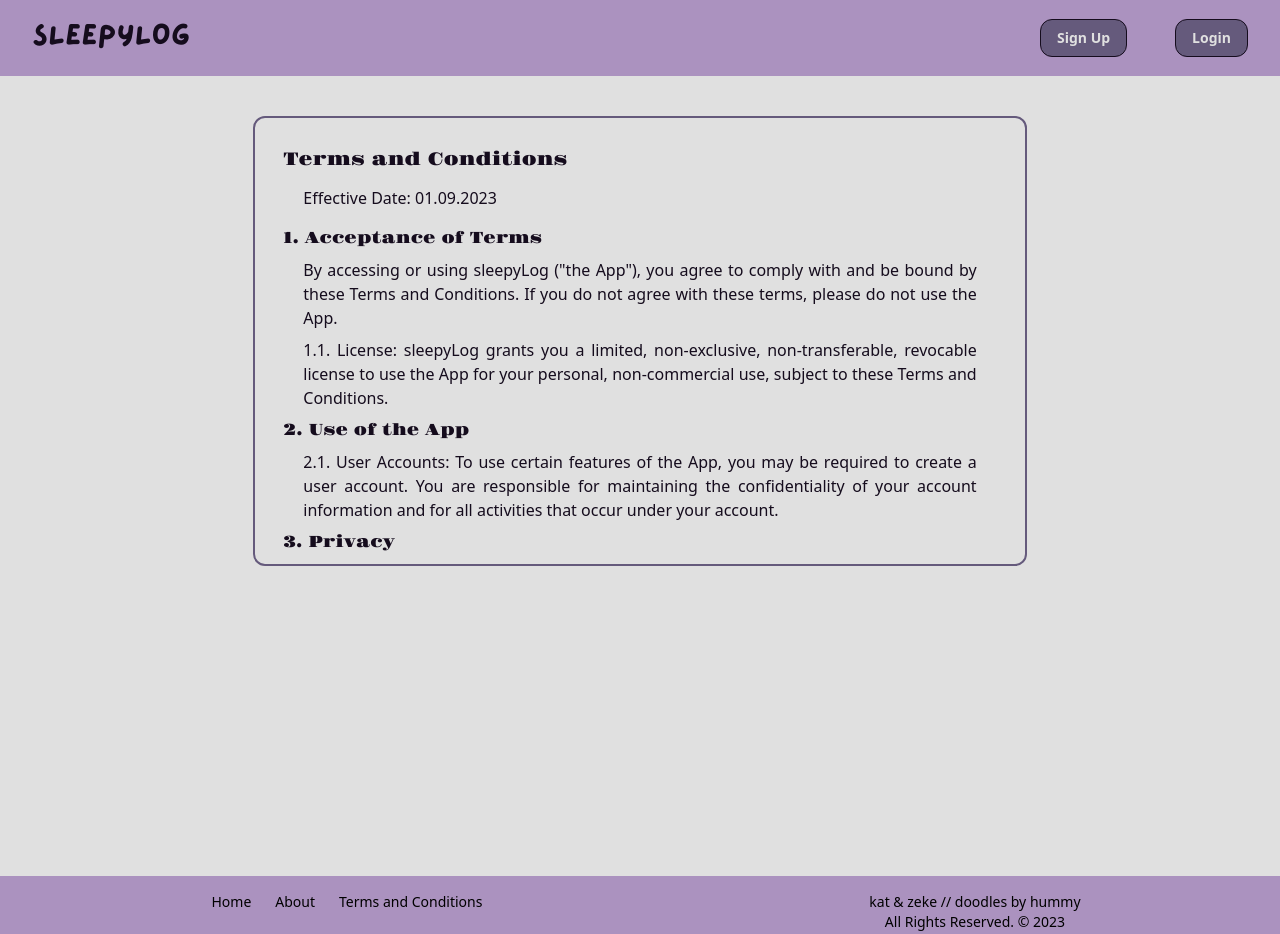
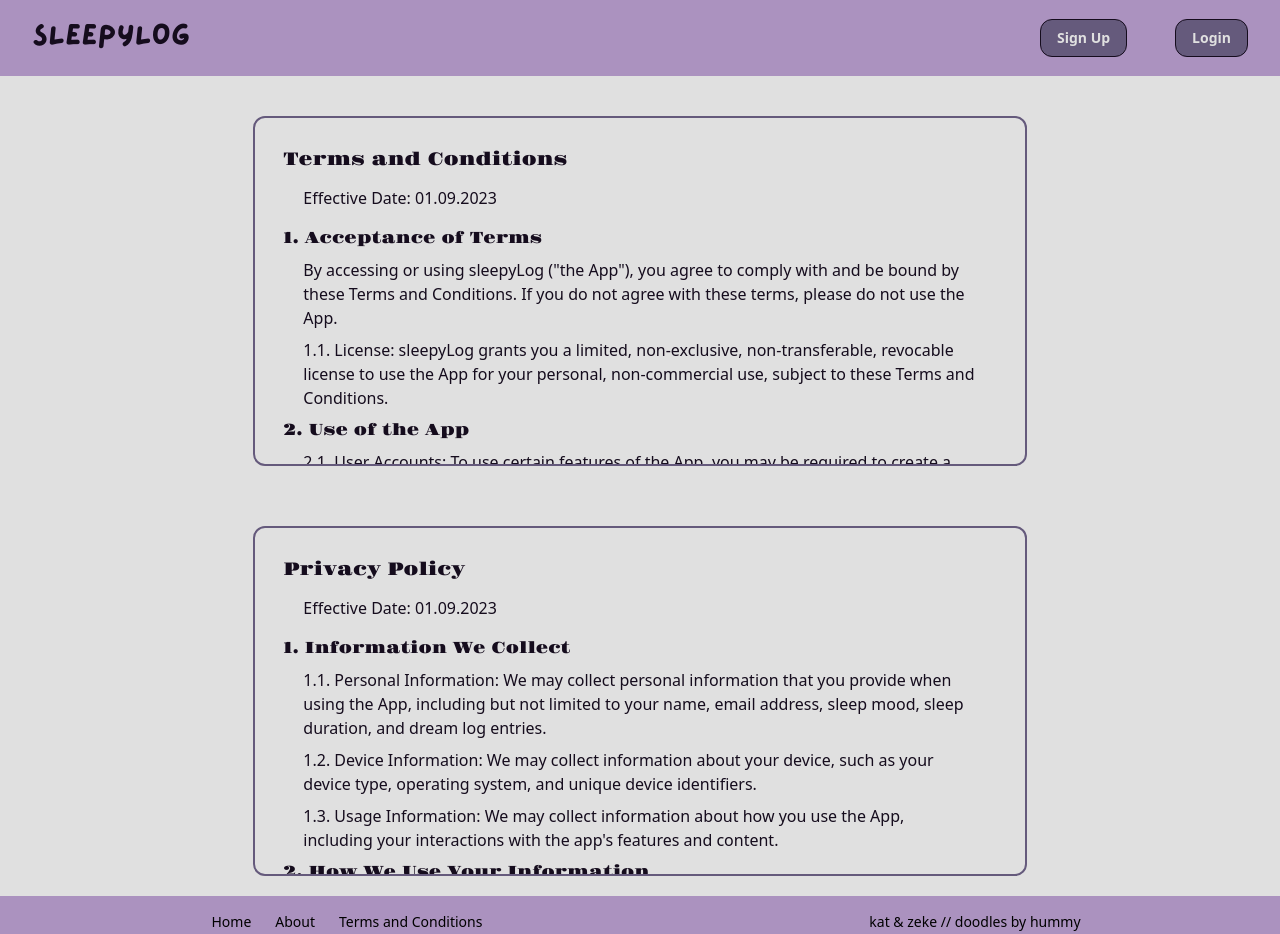
Before and after one commit to artem-ine/sleepylog, a React (Vite) app in the folder frontend/: page /terms-and-conditions in a window 1280 px wide. Shown: the top 934 px of the page. Built offline with nearby package versions, Linux system fonts and the light colour scheme.

Commit message:
privacy policy

```diff
--- a/frontend/src/pages/TermsConditions/index.jsx
+++ b/frontend/src/pages/TermsConditions/index.jsx
@@ -7,7 +7,7 @@ function TermsConditions() {
       <Navbar />
       <main className="bg-white dark:bg-black text-black dark:text-white flex flex-col items-center">
         <section className="mt-10 flex flex-col px-10 w-full lg:w-2/3">
-          <div className="flex flex-col border-2 mb-5 dark:border-primary border-secondary rounded-xl px-7 py-7 text-justify max-h-[450px] overflow-y-auto">
+          <div className="flex flex-col border-2 mb-5 dark:border-primary border-secondary rounded-xl px-7 py-7 max-h-[350px] overflow-y-auto">
             <h1 className="font-heading mb-3 text-lg">Terms and Conditions</h1>
             <p className="mb-4 px-5">Effective Date: 01.09.2023</p>
 
@@ -77,6 +77,80 @@ function TermsConditions() {
             </p>
           </div>
         </section>
+
+        <section className="mt-10 flex flex-col px-10 w-full lg:w-2/3">
+          <div className="flex flex-col border-2 mb-5 dark:border-primary border-secondary rounded-xl px-7 py-7 max-h-[350px] overflow-y-auto">
+            <h1 className="font-heading mb-3 text-lg">Privacy Policy</h1>
+            <p className="mb-4 px-5">Effective Date: 01.09.2023</p>
+
+            <h2 className="font-heading mb-2">1. Information We Collect</h2>
+            <p className="mb-2 px-5">
+              1.1. Personal Information: We may collect personal information that you provide when using the App, including but not limited to your name, email address, sleep mood, sleep duration, and dream log entries.
+            </p>
+            <p className="mb-2 px-5">
+              1.2. Device Information: We may collect information about your device, such as your device type, operating system, and unique device identifiers.
+            </p>
+            <p className="mb-2 px-5">
+              1.3. Usage Information: We may collect information about how you use the App, including your interactions with the app's features and content.
+            </p>
+
+            <h2 className="font-heading mb-2">2. How We Use Your Information</h2>
+            <p className="mb-2 px-5">
+              2.1. Personalization: We use the information you provide to personalize your experience with the App, including providing sleep insights, recommendations, and tracking your sleep patterns.
+            </p>
+            <p className="mb-2 px-5">
+              2.2. Research and Analysis: We may use aggregated and anonymized data for research and analysis to improve the App's features and functionality.
+            </p>
+
+            <p className="mb-2 px-5">
+              2.3. Communication: We may use your contact information to send you updates, newsletters, and important notices related to the App. You can opt-out of receiving these communications at any time.
+            </p>
+
+            <h2 className="font-heading mb-2">3. Data Security</h2>
+            <p className="mb-2 px-5">
+              We implement reasonable security measures to protect your personal information from unauthorized access, disclosure, alteration, or destruction. However, no data transmission or storage system can be guaranteed to be 100% secure.
+            </p>
+
+            <h2 className="font-heading mb-2">4. Disclosure of Your Information</h2>
+            <p className="mb-2 px-5">
+              We may share your personal information under the following circumstances:
+            </p>
+
+            <ul className="mb-2 px-10">
+              <li>5.1. With Your Consent: We may share your information with third parties when you provide explicit consent to do so.</li>
+
+              <li>5.2. Service Providers: We may share your information with third-party service providers who help us operate and improve the App, such as hosting, data analysis, and customer support services.</li>
+
+              <li>5.3. Legal Compliance: We may disclose your information to comply with applicable laws, regulations, or legal processes.</li>
+            </ul>
+
+
+            <h2 className="font-heading mb-2">5. Your Choices</h2>
+            <p className="mb-2 px-5">
+              5.1. Access and Correction: You have the right to access and correct your personal information stored in the App. You can do so by editing your Profile under "Account Details", located in the "Profile" tab in your Dashboard. For any further issues, questions, or concerns, please do not hesitate to contact us at: sleepylog.kz@gmail.com.
+            </p>
+
+            <p className="mb-2 px-5">
+              5.2. Data Deletion: You can request the deletion of your account and personal information. Please note that some information may be retained for legal or operational purposes.
+            </p>
+
+            <h2 className="font-heading mb-2">6. Children's Privacy</h2>
+            <p className="mb-2 px-5">
+              The App is not intended for use by children under the age of 13. We do not knowingly collect personal information from children under 13. If you believe that a child under 13 has provided us with personal information, please contact us, and we will take steps to delete such information.
+            </p>
+
+            <h2 className="font-heading mb-2">7. Changes to this Privacy Policy</h2>
+            <p className="mb-2 px-5">
+              We may update this Privacy Policy to reflect changes to our data practices. We will notify you of any material changes by posting the revised policy on the App. Please review this Privacy Policy periodically.
+            </p>
+
+            <h2 className="font-heading mb-2">8. Contact Us</h2>
+            <p className="mb-2 px-5">
+              If you have any questions or concerns about this Privacy Policy or our data practices, please contact us at: sleepylog.kz@gmail.com.
+            </p>
+          </div>
+        </section>
+
       </main>
       <Footer />
     </>
```
